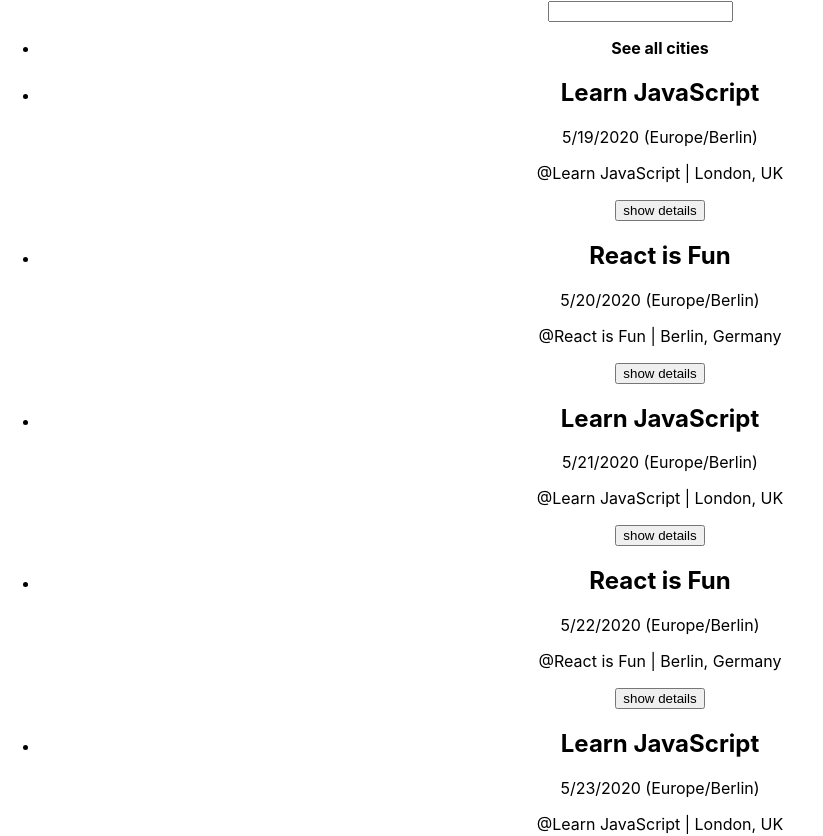
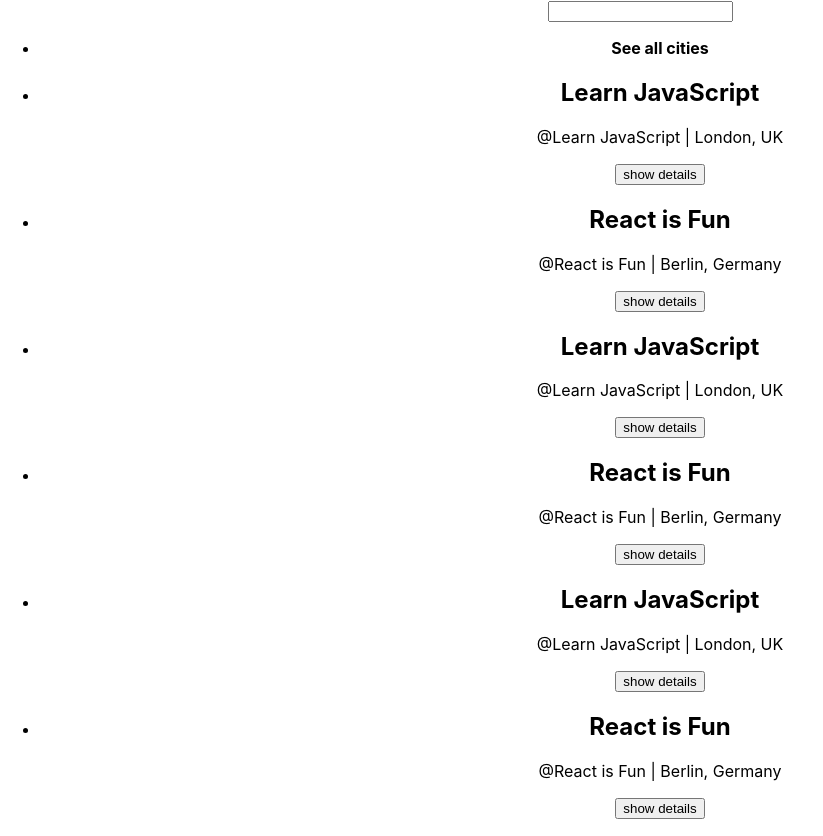
Before and after one commit to fredpasqua/meet, a React (Create React App) app: page / in a window 1280 px wide. Shown: the top 836 px of the page, without its empty margins (0-823 px from the left). Built offline with nearby package versions, Linux system fonts and the light colour scheme.

Commit message:
Added event tests, tested all working.

```diff
--- a/package.json
+++ b/package.json
@@ -55,6 +55,7 @@
   "devDependencies": {
     "@wojtekmaj/enzyme-adapter-react-17": "^0.6.7",
     "enzyme": "^3.11.0",
-    "gh-pages": "^4.0.0"
+    "gh-pages": "^4.0.0",
+    "schedule": "^0.4.0"
   }
 }
--- a/src/Event.js
+++ b/src/Event.js
@@ -27,8 +27,8 @@
         <div className="event-basics">
           <h2 className="event-title">{event.summary}</h2>
           <p className="eventDateTime">
-            {new Date(event.start.dateTime).toLocaleDateString()}
-            {` (${event.start.timeZone})`}
+            {/* {new Date(event.start.dateTime).toLocaleDateString()}
+            {` (${event.start.timeZone})`} */}
           </p>
           <p className="location">{`@${event.summary} | ${event.location}`}</p>
           {this.state.basicView ? (
@@ -45,7 +45,9 @@
           {this.state.detailView ? (
             <>
               <p className="about-event">About event:</p>
-              <a href={event.htmlLink}>See details on Google Calendar</a>
+              <a href={event.htmlLink} className="googleCalLink">
+                See details on Google Calendar
+              </a>
               <p className="event-description">{event.description}</p>
               <button
                 onClick={this.hideDetails}
```
Also changed, not shown: 2 other files (tests, documents, lock files or other folders).
